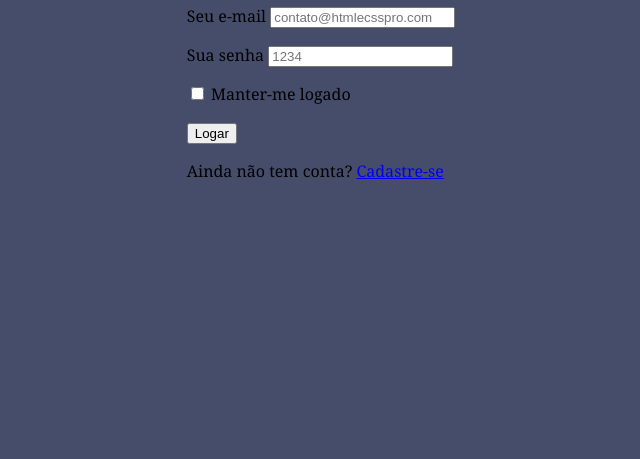
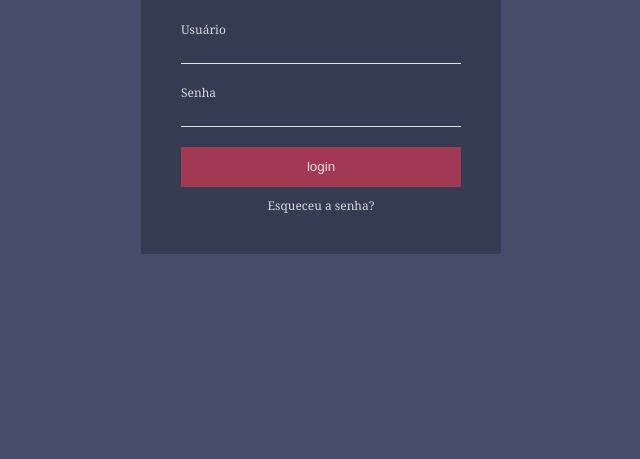
Before and after one commit to UmProgramadorPorai/praticando-projeto-tela-de-login-2, a plain HTML site: page index.html in a window 1280 px wide. Shown: the part 341-800 px from the top of the page, without its empty margins (319-959 px from the left). Drawn offline with Linux system fonts and the light colour scheme.

Commit message:
segunda mudança

```diff
--- a/index.html
+++ b/index.html
@@ -1,48 +1,57 @@
 <!DOCTYPE html>
 <html lang="br">
 <head>
-    <meta charset="UTF-8">
-    <meta http-equiv="X-UA-Compatible" content="IE=edge">
-    <meta name="viewport" content="width=device-width, initial-scale=1.0">
-    <title>Tela de Login</title>
-    <link href="Styles.css" rel="stylesheet">
+  <meta charset="UTF-8">
+
+  <meta http-equiv="X-UA-Compatible" content="IE=edge">
+
+  <meta name="viewport"content="width=device-width, initial-scale=1.0">
+
+  <link rel="stylesheet" href="Styles.css">
+
+  <title>Login</title>
 </head>
 <body>
-    <div class="container" >
-        <a class="links" id="paracadastro"></a>
-        <a class="links" id="paralogin"></a>
 
-        <div class="content">
-          <!--FORMULÁRIO DE LOGIN-->
-          <div id="login">
-            <form method="post" action="">
-              <h1>Login</h1>
-              <p>
-                <label for="email_login">Seu e-mail</label>
-                <input id="email_login" name="email_login" required="required" type="text" placeholder="contato@htmlecsspro.com"/>
-              </p>
+  <div id="login">
 
-              <p>
-                <label for="senha_login">Sua senha</label>
-                <input id="senha_login" name="senha_login" required="required" type="password" placeholder="1234" />
-              </p>
+    <form class="card">
 
-              <p>
-                <input type="checkbox" name="manterlogado" id="manterlogado" value="" />
-                <label for="manterlogado">Manter-me logado</label>
-              </p>
+        <div class="card-header">
 
-              <p>
-                <input type="submit" value="Logar" />
-              </p>
+            <h2>Login</h2>
 
-              <p class="link">
-                Ainda não tem conta?
-                <a href="#paracadastro">Cadastre-se</a>
-              </p>
-            </form>
-          </div>
         </div>
-      </div>
+
+        <div class="card-content">
+
+            <div class="card-content-area">
+
+                <label for="usuario">Usuário</label>
+
+                <input type="text" id="usuario" autocomplete="off">
+
+            </div>
+
+            <div class="card-content-area">
+
+                <label for="password">Senha</label>
+
+                <input type="password" id="password" autocomplete="off">
+
+            </div>
+
+        </div>
+
+        <div class="card-footer">
+
+            <input type="submit" value="login" class="submit">
+
+            <a href="#" class="recuperar_senha">Esqueceu a senha?</a>
+
+        </div>
+
+    </form>
+</div>
 </body>
 </html>
```
